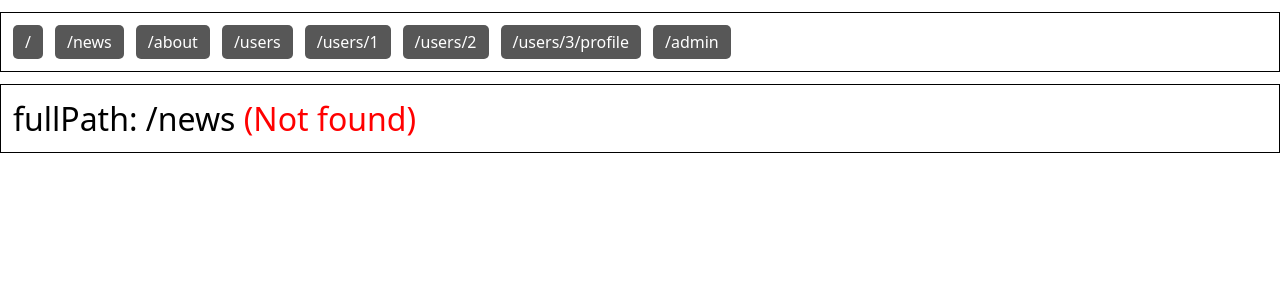
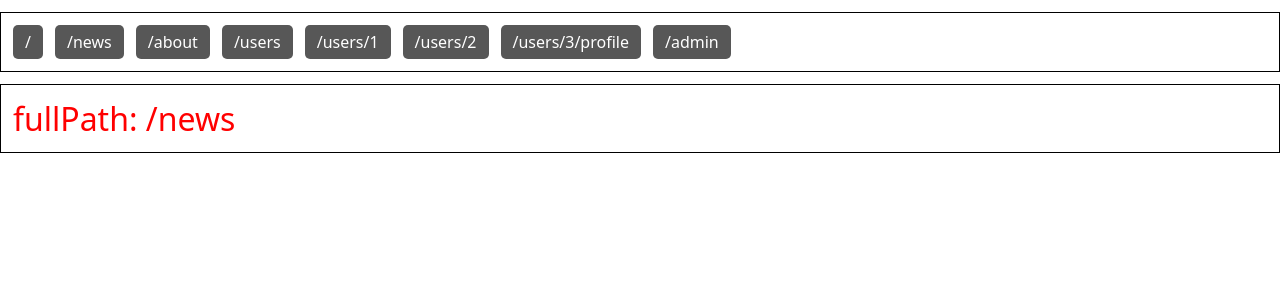
Before and after one commit to awdr74100/vue-composition-ts-routing-experimental, a Vue app: page /news in a window 1280 px wide. Before the commit this address had no page. Shown: the top 300 px of the page. Built offline with nearby package versions, Linux system fonts and the light colour scheme.

Commit message:
Update ...

```diff
--- a/src/pages/[...path].vue
+++ b/src/pages/[...path].vue
@@ -1,8 +1,5 @@
 <template>
-  <h1>
-    fullPath: {{ $route.fullPath }}
-    <span class="text-danger">(Not found)</span>
-  </h1>
+  <h1 class="text-danger">fullPath: {{ $route.fullPath }}</h1>
 </template>
 
 <style scoped>
```
